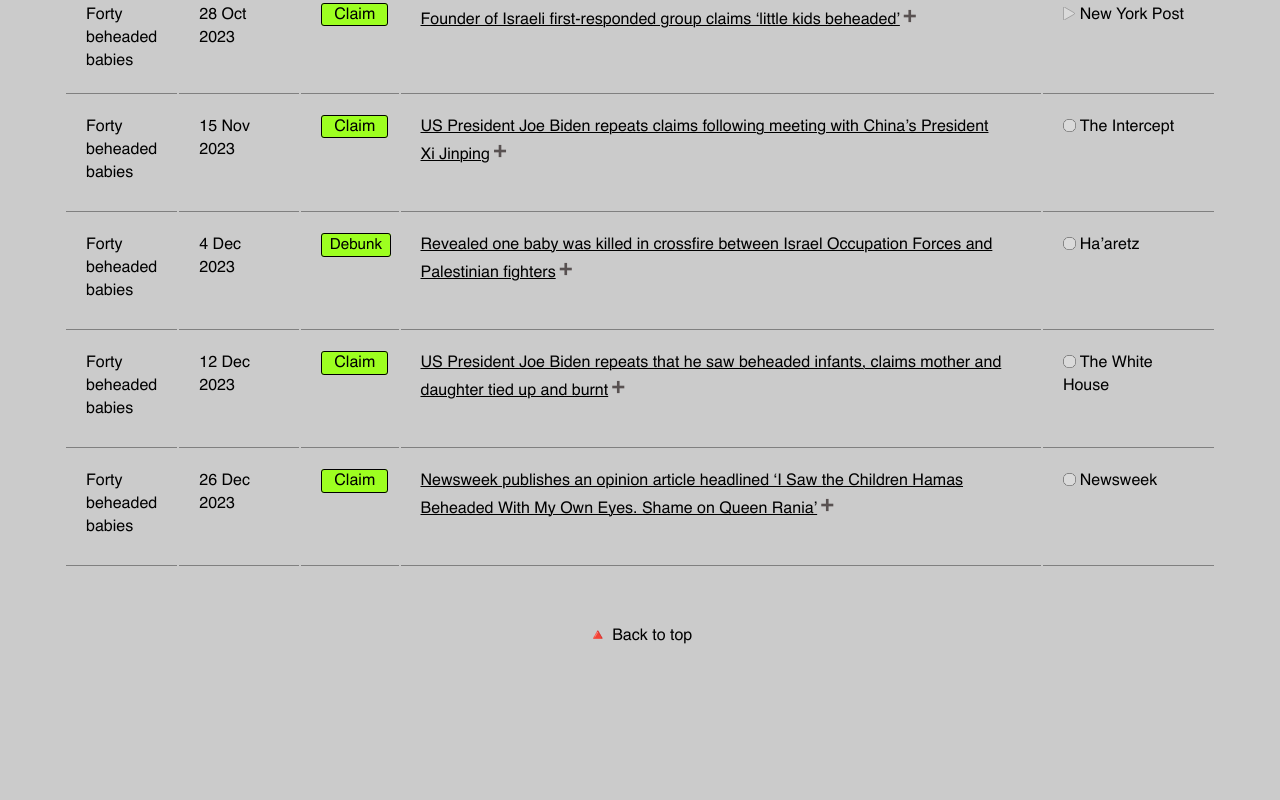
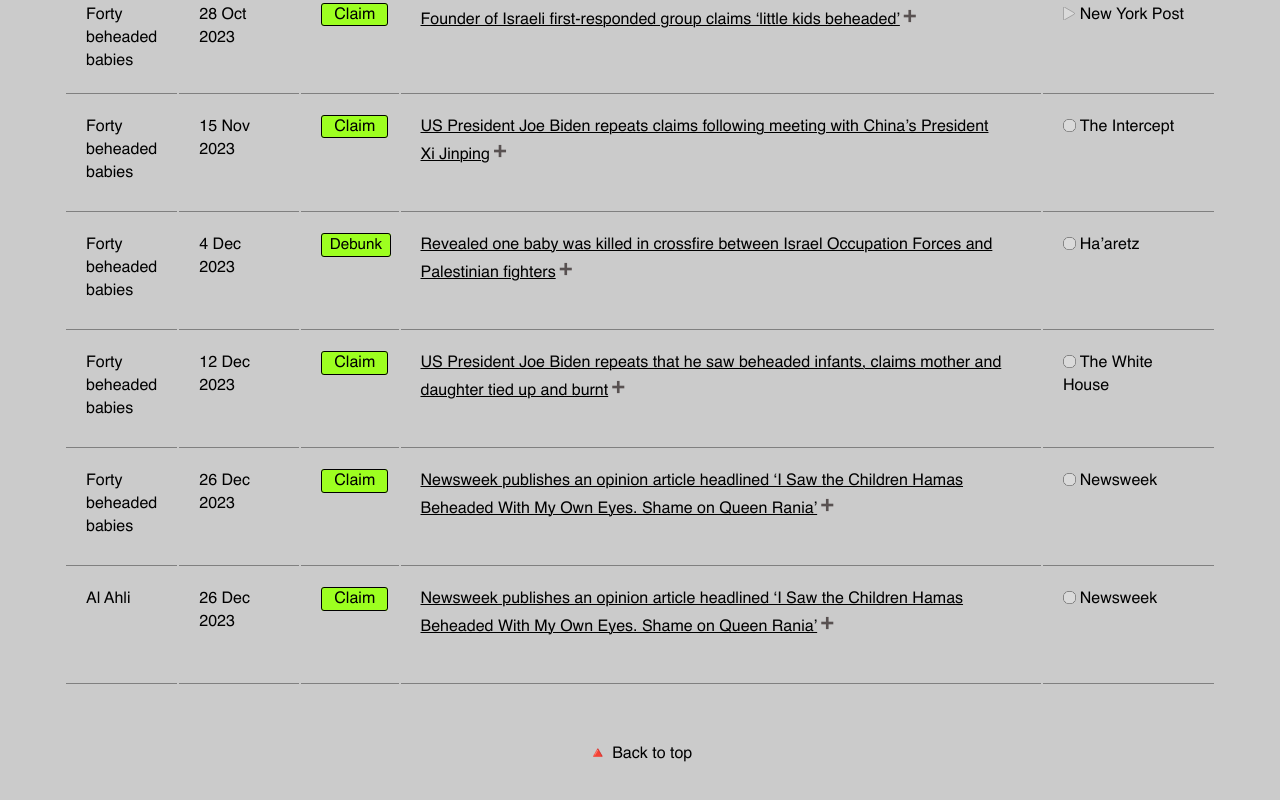
Before and after one commit to tamtzekin/hasbara-tracker, a React (Create React App) app: page / in a window 1280 px wide. Shown: the part 3142-3942 px from the top of the page. Before the commit the page ends 3854 px from the top, so only its background shows below. Built offline with nearby package versions, Linux system fonts and the light colour scheme.

Commit message:
update link to try ref to caching

```diff
--- a/src/components/data.js
+++ b/src/components/data.js
@@ -571,6 +571,27 @@ const data = [
         ]
     },
 
+    {
+        claimTag: 'Al Ahli',
+        date: '26 Dec 2023',
+        claim: {
+            claimText: 'Claim',
+            claimClass: 'claim-tag',
+        },
+        description: {
+            summary: 'Newsweek publishes an opinion article headlined ‘I Saw the Children Hamas Beheaded With My Own Eyes. Shame on Queen Rania’',
+            summaryClass: 'expand-text',
+            details: 'A pro-Israel British physician published an opinion article in Newsweek which repeated the debunked claim of beheaded babies in the headline. The body of the article does not address the claim in the headline, and repeats unsubstantiated and dubious Israeli claims.',
+        },
+        sources: [
+            {
+                sourceText: 'Newsweek',
+                sourceLink: 'https://archive.ph/vzLEo',
+                videoLink: '',
+            },
+        ]
+    },
+
     // TEMPLATE DATA SET (copy and paste this as much as you need it)
     // {
     //     claimTag: '',
```
